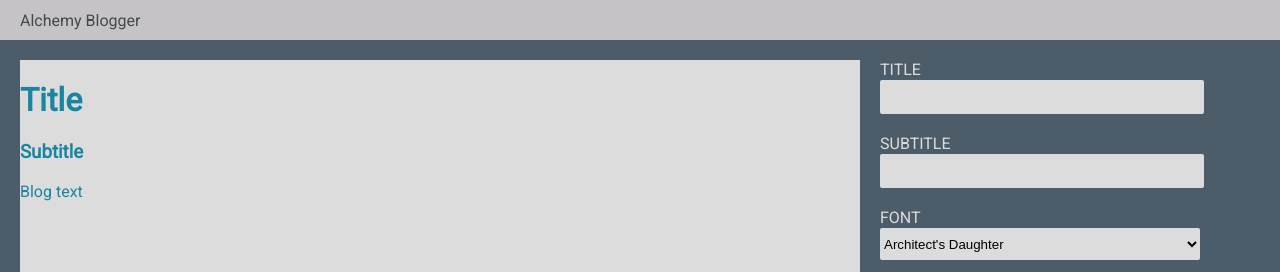
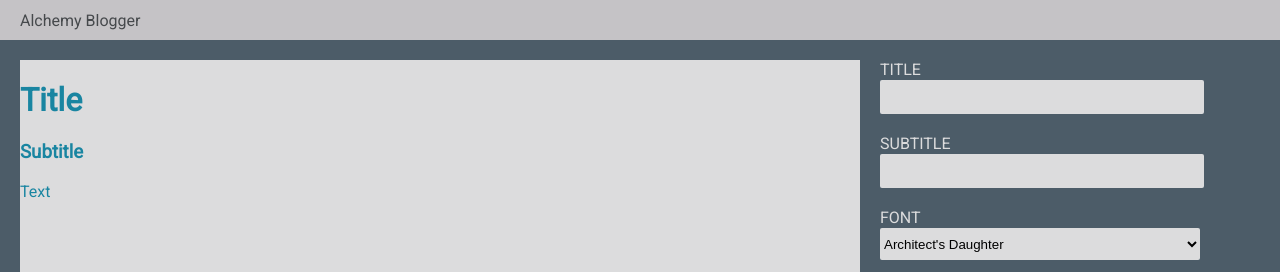
Before and after one commit to austinpapritz/blog-builder-react-baked, a React (Create React App) app: page / in a window 1280 px wide. Shown: the top 272 px of the page. Built offline with nearby package versions, Linux system fonts and the light colour scheme; a web font is replaced by a local one.

Commit message:
blog text updating!

```diff
--- a/src/components/Preview/Preview.js
+++ b/src/components/Preview/Preview.js
@@ -17,7 +17,7 @@ export default function Preview({ title, subtitle, text }) {
     <div className="preview Fredoka">
       <h1>{title}</h1>
       <h3>{subtitle}</h3>
-      <p>Blog text</p>
+      <p>{text}</p>
     </div>
   );
 }
```
